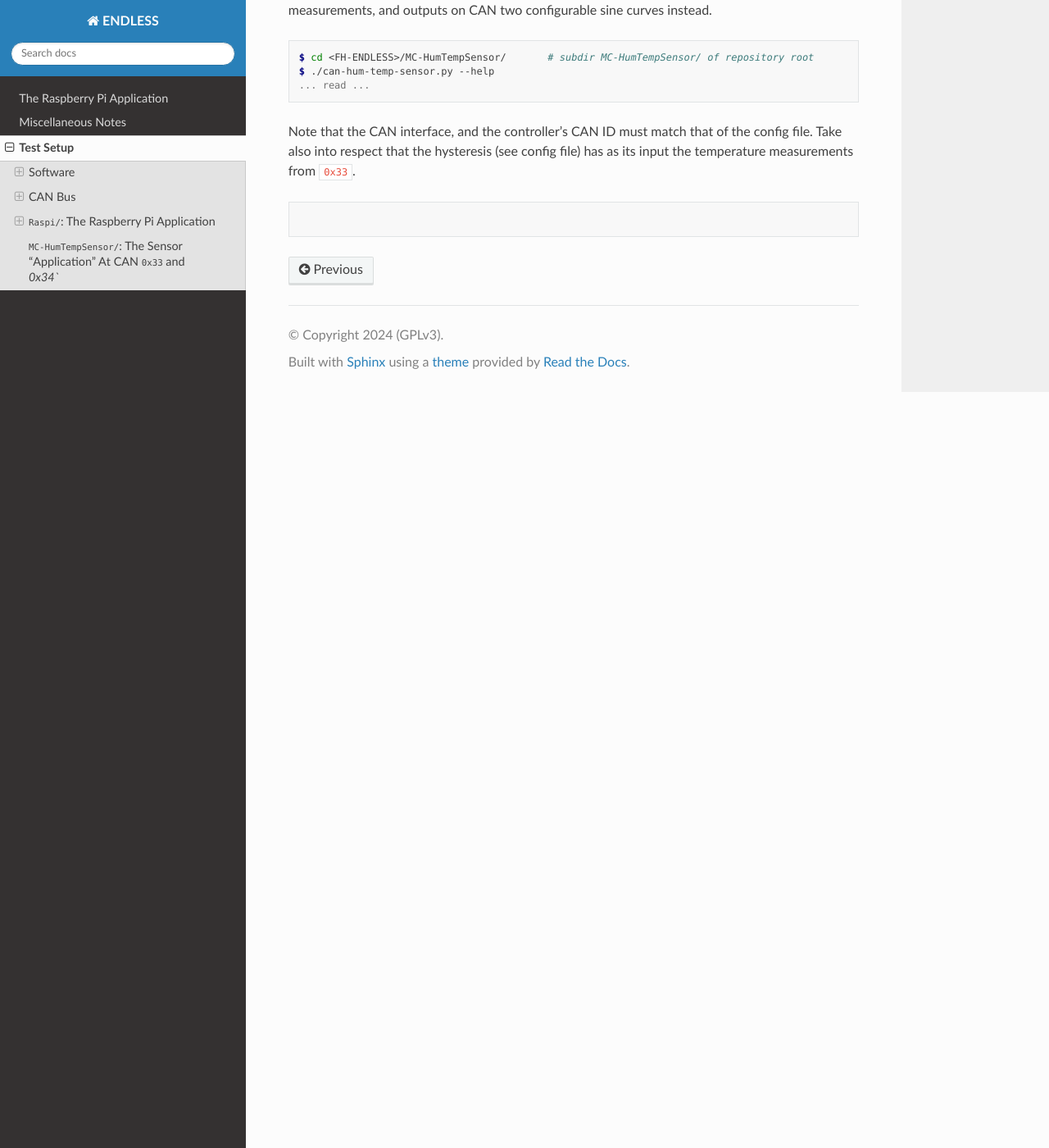
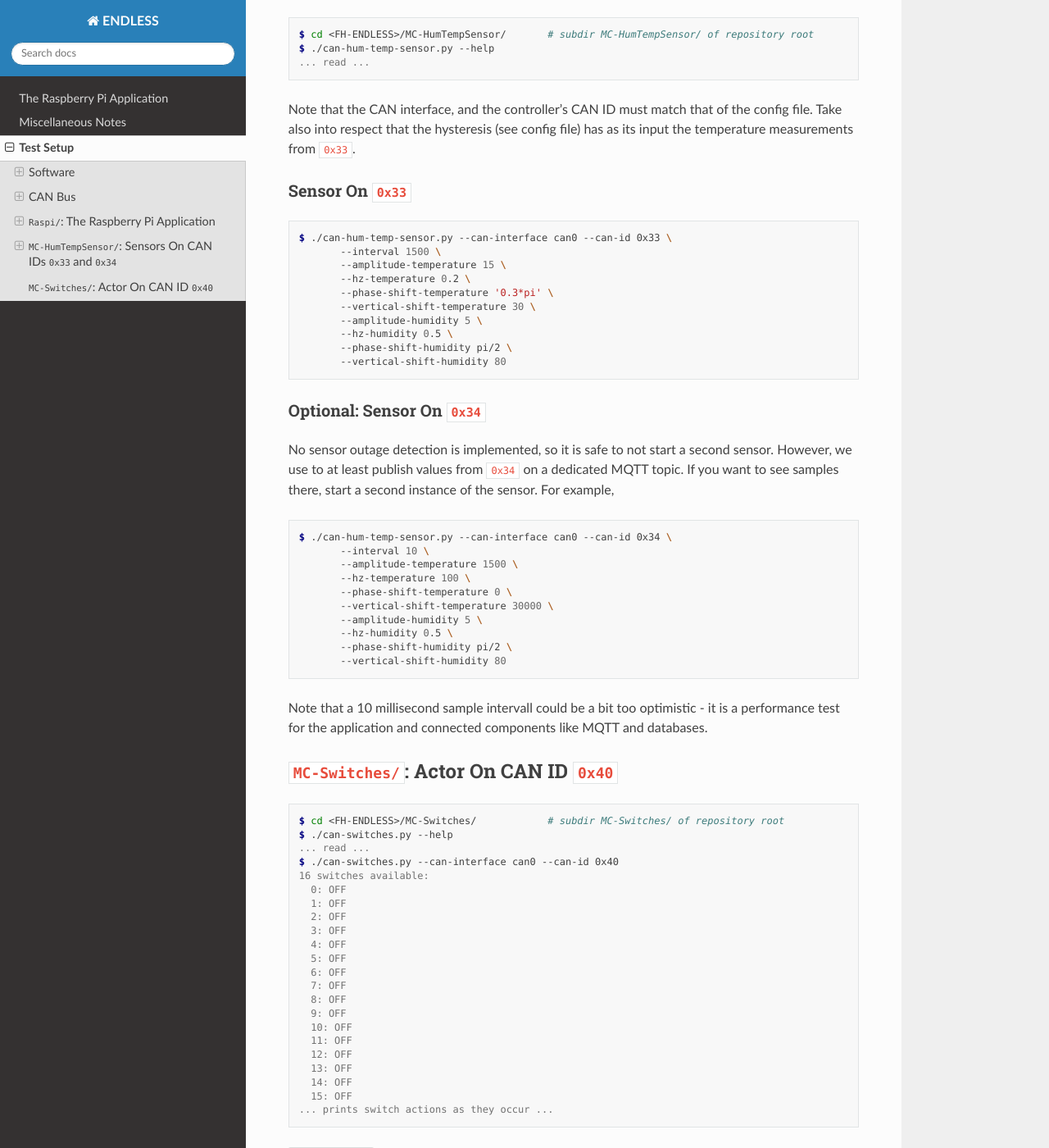
Before and after one commit to jfasch/FH-ENDLESS, a Sphinx documentation site: the page built from Documentation/test-setup/index.rst, in a window 1280 px wide and 1400 px high, scrolled down 3006 px. Shown: the whole window at 82% size. Built offline with Sphinx 7.4.7 and the Read the Docs theme 2.0.0, drawn with Linux system fonts in a browser that asks for light colours; some of the changed text lies outside the part shown.

Commit message:
Raspi/: document test setup

```diff
--- a/Documentation/test-setup/index.rst
+++ b/Documentation/test-setup/index.rst
@@ -17,27 +17,20 @@ Get
 Virtual Environment
 ...................
 
-* Create virtual environment
+* Create virtual environment, and activate it
 
   .. code-block:: console
 
      $ python -m venv ~/My-Environments/endless
      $ . ~/My-Environments/endless/bin/activate
-     $ (endless)
-
-* Enable it
-
-  .. code-block:: console
-
-     $ . ~/My-Environments/endless/bin/activate
-     $ (endless)
+     (endless) $
 
 * Install requirements
 
   .. code-block:: console
 
-     $ (endless) cd FH-ENDLESS/       # repo root
-     $ (endless) python -m pip install -r requirements.txt
+     (endless) $ cd FH-ENDLESS/              # repo root
+     (endless) $ python -m pip install -r requirements.txt
 
 CAN Bus
 -------
@@ -119,14 +112,18 @@ All-Simulated CAN: ``vcan``
    On a physical CAN bus, do *not* collocate the Pi application and
    the microcontroller mockups *on the same machine*.
 
-   **CAN controllers do not see what they send!**
+   **Unless they are in loopback mode, CAN controllers do not see what
+   they send. A receiving application will not see what the sender is
+   sending.**
 
 Configuration File
 ..................
 
-Components and their interconnections are subject to frequent
-change. Check if it fits your situation; for example, the
-``CAN_IFACE`` and ``MQTT_ADDR`` variables probably need tuning.
+A configuration file defines components and their
+interconnections. That network is subject to frequent change. Check if
+the configuration fits your situation; for example, the ``CAN_IFACE``
+and ``MQTT_ADDR`` variables probably need tuning, as well as CAN IDs,
+probably.
 
 .. literalinclude:: ../../Raspi/conf/egon.conf
    :caption: :download:`egon.conf (download)
@@ -147,8 +144,8 @@ Run Application
    ... read ...
    $ bin/run-components.py --configfile conf/egon.conf
 
-``MC-HumTempSensor/``: The Sensor "Application" At CAN ``0x33`` and `0x34``
----------------------------------------------------------------------------
+``MC-HumTempSensor/``: Sensors On CAN IDs ``0x33`` and ``0x34``
+---------------------------------------------------------------
 
 In lack of a real sensor microcontroller (Egon has one), we start a
 Python program. It simulates the measurements, and outputs on CAN two
@@ -165,4 +162,71 @@ that of the config file. Take also into respect that the hysteresis
 (see config file) has as its input the temperature measurements from
 ``0x33``.
 
+Sensor On ``0x33``
+..................
+
 .. code-block:: console
+
+   $ ./can-hum-temp-sensor.py --can-interface can0 --can-id 0x33 \
+          --interval 1500 \
+	  --amplitude-temperature 15 \
+	  --hz-temperature 0.2 \
+	  --phase-shift-temperature '0.3*pi' \
+	  --vertical-shift-temperature 30 \
+	  --amplitude-humidity 5 \
+	  --hz-humidity 0.5 \
+	  --phase-shift-humidity pi/2 \
+	  --vertical-shift-humidity 80
+
+Optional: Sensor On ``0x34``
+............................
+
+No sensor outage detection is implemented, so it is safe to not start
+a second sensor. However, we use to at least publish values from
+``0x34`` on a dedicated MQTT topic. If you want to see samples there,
+start a second instance of the sensor. For example,
+
+.. code-block:: console
+
+   $ ./can-hum-temp-sensor.py --can-interface can0 --can-id 0x34 \
+          --interval 10 \
+	  --amplitude-temperature 1500 \
+	  --hz-temperature 100 \
+	  --phase-shift-temperature 0 \
+	  --vertical-shift-temperature 30000 \
+	  --amplitude-humidity 5 \
+	  --hz-humidity 0.5 \
+	  --phase-shift-humidity pi/2 \
+	  --vertical-shift-humidity 80
+
+Note that a 10 millisecond sample intervall could be a bit too
+optimistic - it is a performance test for the application and
+connected components like MQTT and databases.
+
+``MC-Switches/``: Actor On CAN ID ``0x40``
+------------------------------------------
+
+.. code-block:: console
+
+   $ cd <FH-ENDLESS>/MC-Switches/            # subdir MC-Switches/ of repository root
+   $ ./can-switches.py --help
+   ... read ...
+   $ ./can-switches.py --can-interface can0 --can-id 0x40
+   16 switches available:
+     0: OFF
+     1: OFF
+     2: OFF
+     3: OFF
+     4: OFF
+     5: OFF
+     6: OFF
+     7: OFF
+     8: OFF
+     9: OFF
+     10: OFF
+     11: OFF
+     12: OFF
+     13: OFF
+     14: OFF
+     15: OFF
+   ... prints switch actions as they occur ...
```
Also changed, not shown: other parts of Documentation/test-setup/index.rst (+2 -2 lines).
